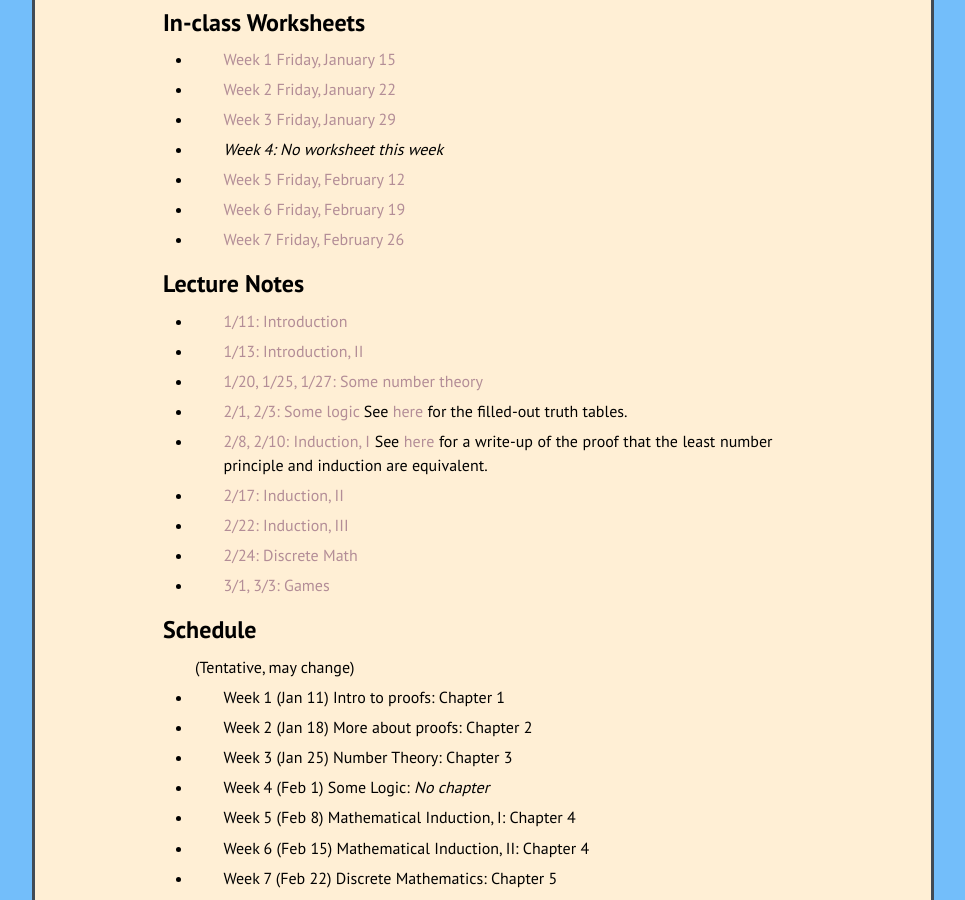
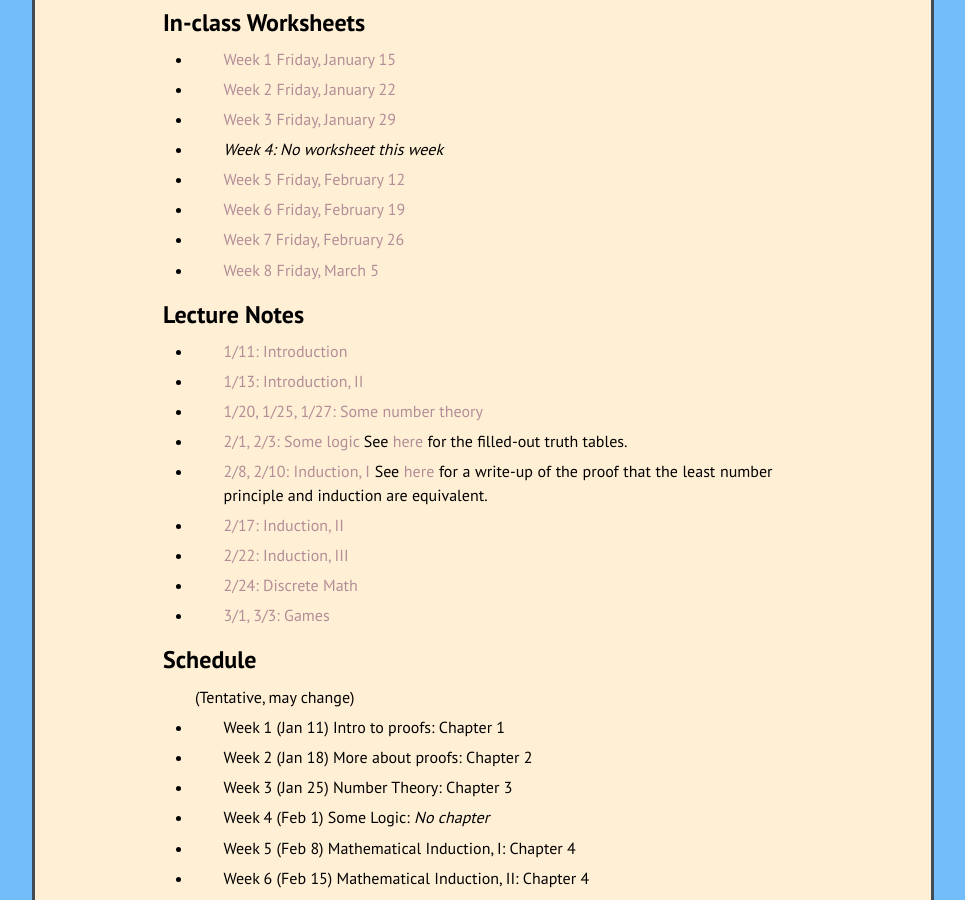
Before and after one commit to kamerynjw/kamerynjw.github.io, a Jekyll site: the page built from teaching/2021/math321.md, in a window 1280 px wide and 900 px high, scrolled down 1815 px. Shown: the whole window, without its empty margins (157-1122 px from the left). Built offline with Jekyll 4.4.1, drawn with Linux system fonts in a browser that asks for light colours; nearby versions of some CDN libraries; formulas are drawn with MathJax 3.

Commit message:
games games games games gamesgit add math321.mdgit add math321.md

```diff
--- a/teaching/2021/math321.md
+++ b/teaching/2021/math321.md
@@ -75,6 +75,8 @@ In-class Worksheets
 
 * [Week 7 Friday, February 26]({{ page.url }}ic7.pdf)
 
+* [Week 8 Friday, March 5]({{ page.url }}ic8.pdf)
+
 Lecture Notes
 -------
 
```
Also changed, not shown: 1 other file.
